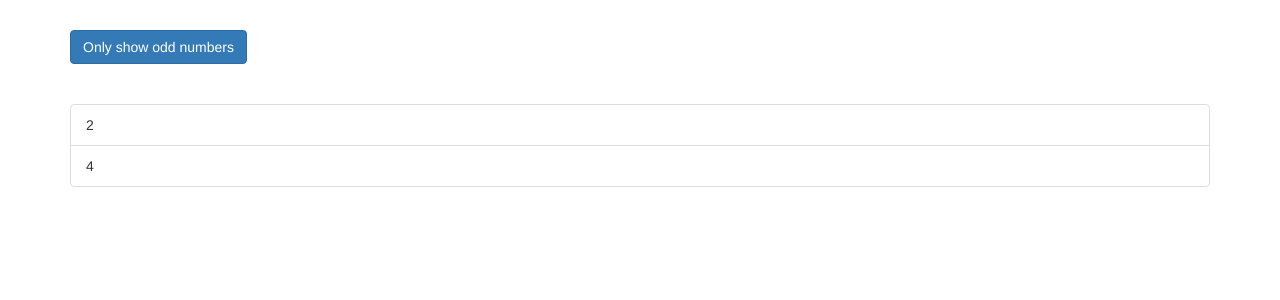
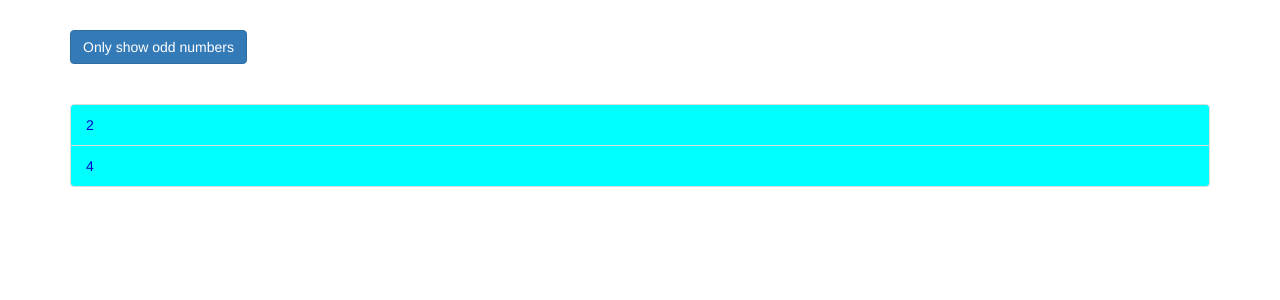
Before and after one commit to mspdl/angular-the_complete_guide_2022, an Angular app in the folder directives-start/: page / in a window 1280 px wide. Shown: the top 300 px of the page. Built offline with nearby package versions, Linux system fonts and the light colour scheme.

Commit message:
[Section 7] ngClass and ngStyle Recap

```diff
--- a/directives-start/src/app/app.component.css
+++ b/directives-start/src/app/app.component.css
@@ -1,3 +1,11 @@
 .container {
   margin-top: 30px;
 }
+
+.odd {
+  color: brown;
+}
+
+.even {
+  color: mediumblue;
+}
--- a/directives-start/src/app/app.component.html
+++ b/directives-start/src/app/app.component.html
@@ -7,14 +7,28 @@
       <br /><br />
       <ul class="list-group">
         <div *ngIf="onlyOdd">
-          <li *ngFor="let oddNumber of oddNumbers" class="list-group-item">
+          <li
+            *ngFor="let oddNumber of oddNumbers"
+            class="list-group-item"
+            [ngClass]="{ odd: oddNumber % 2 !== 0 }"
+            [ngStyle]="{
+              backgroundColor: oddNumber % 2 !== 0 ? 'orange' : 'transparent'
+            }"
+          >
             {{ oddNumber }}
           </li>
         </div>
       </ul>
       <ul class="list-group">
         <div *ngIf="!onlyOdd">
-          <li *ngFor="let evenNumber of evenNumbers" class="list-group-item">
+          <li
+            *ngFor="let evenNumber of evenNumbers"
+            class="list-group-item"
+            [ngClass]="{ even: evenNumber % 2 === 0 }"
+            [ngStyle]="{
+              backgroundColor: evenNumber % 2 === 0 ? 'aqua' : 'transparent'
+            }"
+          >
             {{ evenNumber }}
           </li>
         </div>
```
